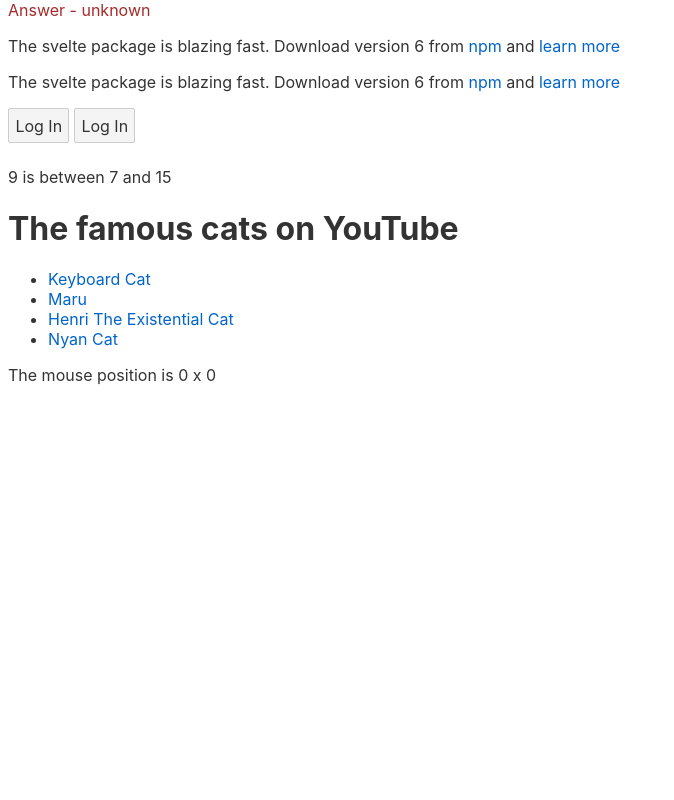
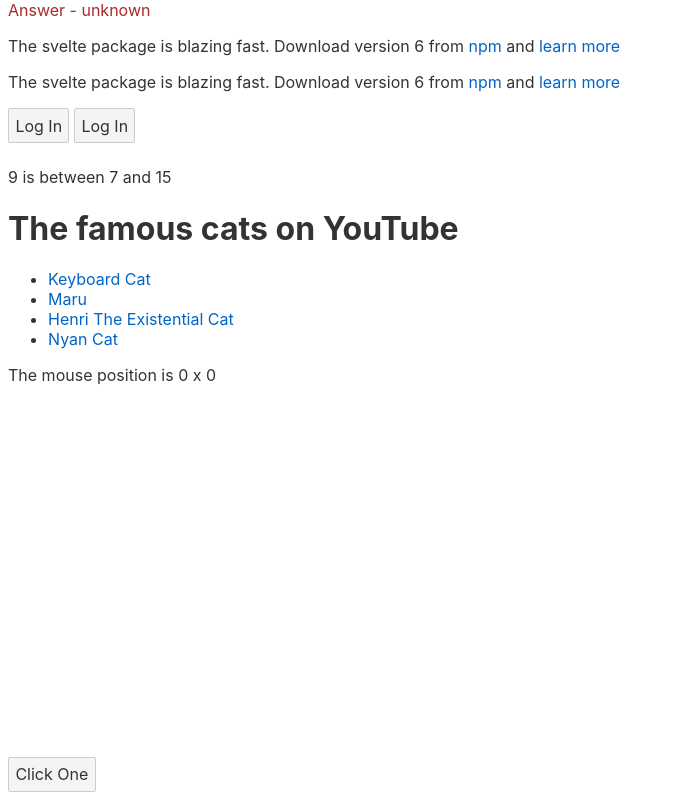
Before and after one commit to xsocratx/svelte-study, a Svelte app in the folder svelte-study/: page / in a window 1280 px wide. Shown: the part 732-1532 px from the top of the page, without its empty margins (0-674 px from the left). Before the commit the page ends 1489 px from the top, so only its background shows below. Built offline with nearby package versions, Linux system fonts and the light colour scheme.

Commit message:
event modifier

```diff
--- a/svelte-study/src/App.svelte
+++ b/svelte-study/src/App.svelte
@@ -7,6 +7,7 @@
   import ElseIfBlock from './ElseIfBlock.svelte';
   import EachBlock from './EachBlock.svelte';
   import DomEvent from './DomEvent.svelte';
+  import EventModifier from './EventModifier.svelte';
   let name = "World";
   let src = "/tutorial/image.gif";
   let string = 'this string contains <i>HTML tag</i>'
@@ -93,3 +94,4 @@
 <ElseIfBlock />
 <EachBlock />
 <DomEvent />
+<EventModifier />
--- /dev/null
+++ b/svelte-study/src/EventModifier.svelte
@@ -0,0 +1,7 @@
+<script>
+    function handleClick(event){
+        alert('clicked')
+    }
+</script>
+
+<button on:click|once={handleClick}>Click One</button>
```
